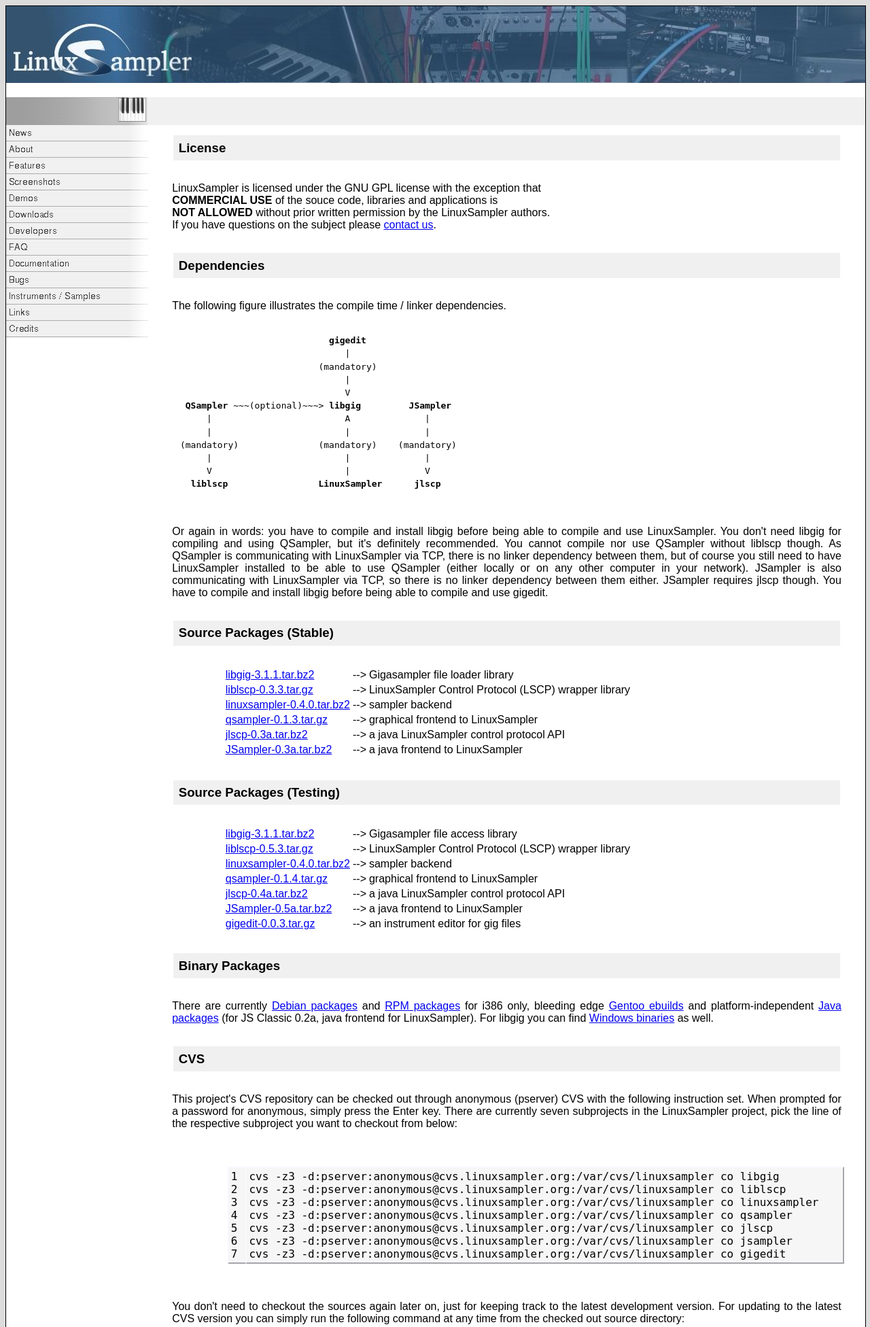
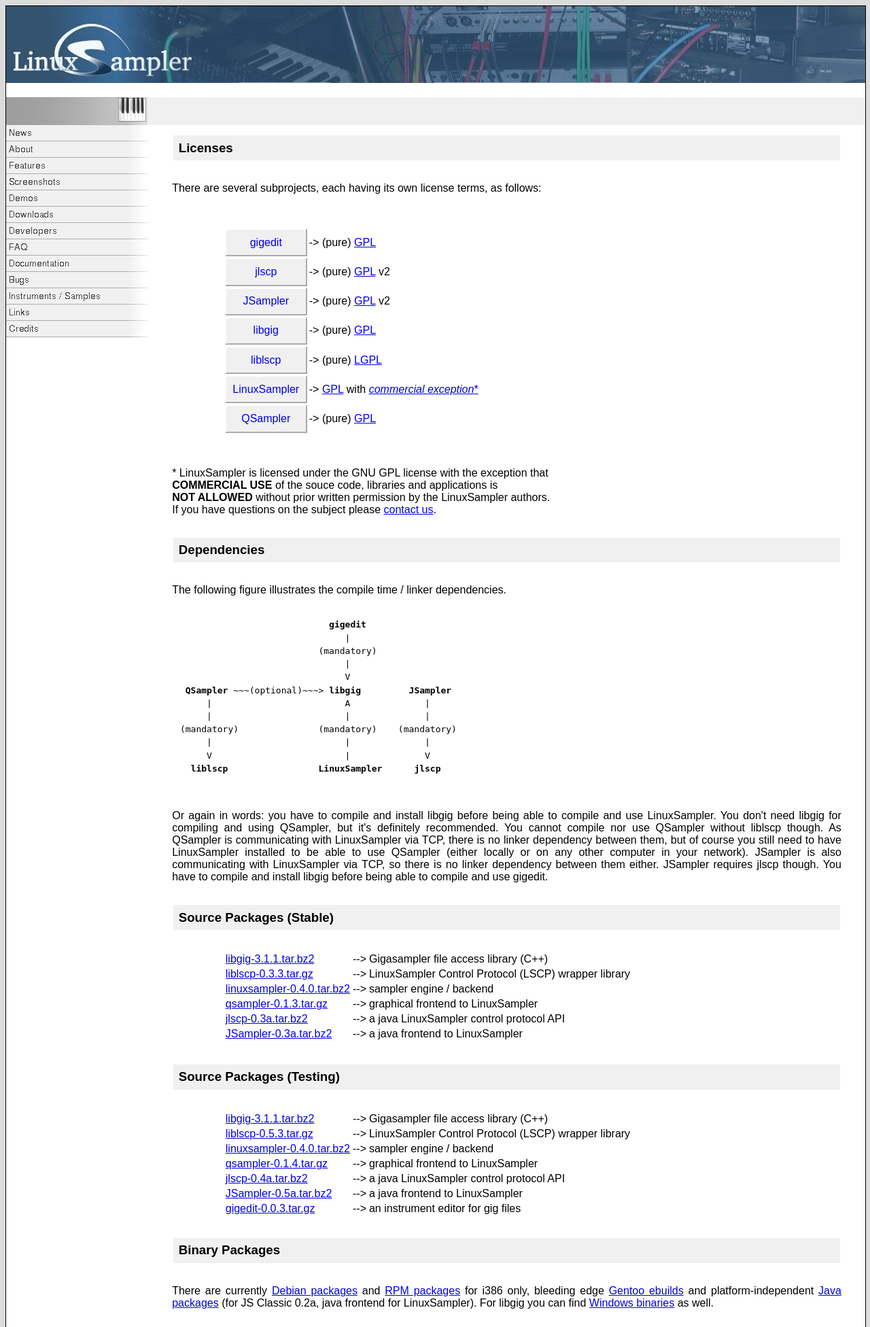
Before and after one commit to svn2github/linuxsampler-web, a PHP site: page /downloads.html in a window 1280 px wide. Shown: the top 1952 px of the page at 68% size. Run offline with PHP 8.4, Linux system fonts and the light colour scheme.

Commit message:
- made the license terms of each subproject more clear
git-svn-id: https://svn.linuxsampler.org/svn/web@1246 d2c4447f-3961-4fff-bec3-96d84be9abe5

```diff
--- a/trunk/www.linuxsampler.org/downloads.html
+++ b/trunk/www.linuxsampler.org/downloads.html
@@ -158,9 +158,59 @@
       <td valign="top" width="100%">
       <div id="contents">
 
-      <h2>License</h2>
+      <h2>Licenses</h2>
       <p class="default">
-LinuxSampler is licensed under the GNU GPL license with the exception that<br>
+      There are several subprojects, each having its own license terms, as follows:
+      </p>
+      <table class="default">
+      <tbody>
+        <tr>
+          <td class="bordered">
+            <a class="info" href=#gigedit>gigedit<span class='info'>An instrument editor for gig files (written in C++, based on the GTK toolkit).</span></a>
+          </td>
+          <td> -> (pure) <a href="http://www.gnu.org/copyleft/gpl.html">GPL</a></td>
+        </tr>
+        <tr>
+          <td class="bordered">
+             <a class="info" href=#jlscp>jlscp<span class='info'>A java LinuxSampler control protocol API.</span></a>
+          </td>
+          <td> -> (pure) <a href="http://www.gnu.org/copyleft/gpl.html">GPL</a> v2</td>
+        </tr>
+        <tr>
+          <td class="bordered">
+              <a class="info" href=#jsampler>JSampler<span class='info'>A graphical frontend to LinuxSampler, written in Java.</span></a>
+          </td>
+          <td> -> (pure) <a href="http://www.gnu.org/copyleft/gpl.html">GPL</a> v2</td>
+        </tr>
+        <tr>
+          <td class="bordered">
+            <a class="info" href=#libgig>libgig<span class='info'>Gigasampler file access library (C++), for loading, modifying and creating gig files.</span></a>
+          </td>
+          <td> -> (pure) <a href="http://www.gnu.org/copyleft/gpl.html">GPL</a></td>
+        </tr>
+        <tr>
+          <td class="bordered">
+            <a class="info" href=#liblscp>liblscp<span class='info'>LinuxSampler Control Protocol (LSCP) wrapper C library.</span></a>
+          </td>
+          <td> -> (pure) <a href="http://www.gnu.org/licenses/lgpl.html">LGPL</a></td>
+        </tr>
+        <tr>
+          <td class="bordered">
+            <a class="info" href=#linuxsampler>LinuxSampler<span class='info'>Sampler backend, including sampler engine, audio and MIDI drivers, network layer (LSCP) API and native C++ API.</span></a>
+          </td>
+          <td> -> <a href="http://www.gnu.org/copyleft/gpl.html">GPL</a> with <a href="#exception"><u><i>commercial exception</i></u>*</a></td>
+        </tr>
+        <tr>
+          <td class="bordered">
+            <a class="info" href=#qsampler>QSampler<span class='info'>Graphical frontend to LinuxSampler (written in C++, based on the Qt toolkit).</span></a>
+          </td>
+          <td> -> (pure) <a href="http://www.gnu.org/copyleft/gpl.html">GPL</a></td>
+        </tr>
+      </tbody>
+      </table>
+      <a name="exception"></a>
+      <p class="default">
+* LinuxSampler is licensed under the GNU GPL license with the exception that<br>
 <b>COMMERCIAL USE</b> of the souce code, libraries and applications is<br>
 <b>NOT ALLOWED</b> without prior written permission by the LinuxSampler authors.<br>
 If you have questions on the subject please <A HREF="developers.html">contact us</A>.<br>
@@ -199,42 +249,54 @@ libgig before being able to compile and use gigedit.</p>
       <table class="default">
         <tbody>
           <tr>
-            <td> <a
+            <td>
+              <a name="libgig"></a>
+              <a
  href="http://download.linuxsampler.org/packages/libgig-3.1.1.tar.bz2">
 libgig-3.1.1.tar.bz2 </a> </td>
             <td> --&gt; </td>
-            <td> Gigasampler file loader library </td>
+            <td> Gigasampler file access library (C++) </td>
           </tr>
           <tr>
-            <td> <a
+            <td>
+              <a name="liblscp"></a>
+              <a
  href="http://download.linuxsampler.org/packages/liblscp-0.3.3.tar.gz">
 liblscp-0.3.3.tar.gz </a> </td>
             <td> --&gt; </td>
             <td> LinuxSampler Control Protocol (LSCP) wrapper library </td>
           </tr>
           <tr>
-            <td> <a
+            <td>
+              <a name="linuxsampler"></a>
+              <a
  href="http://download.linuxsampler.org/packages/linuxsampler-0.4.0.tar.bz2">
 linuxsampler-0.4.0.tar.bz2 </a> </td>
             <td> --&gt; </td>
-            <td> sampler backend </td>
+            <td> sampler engine / backend </td>
           </tr>
           <tr>
-            <td> <a
+            <td>
+              <a name="qsampler"></a>
+              <a
  href="http://download.linuxsampler.org/packages/qsampler-0.1.3.tar.gz">
 qsampler-0.1.3.tar.gz </a> </td>
             <td> --&gt; </td>
             <td> graphical frontend to LinuxSampler </td>
           </tr>
           <tr>
-            <td> <a
+            <td>
+              <a name="jlscp"></a>
+              <a
  href="http://downloads.sourceforge.net/jlscp/jlscp-0.3a.tar.bz2">
 jlscp-0.3a.tar.bz2 </a> </td>
             <td> --&gt; </td>
             <td> a java LinuxSampler control protocol API </td>
           </tr>
           <tr>
-            <td> <a
+            <td>
+              <a name="jsampler"></a>
+              <a
  href="http://downloads.sourceforge.net/jsampler/JSampler-0.3a.tar.bz2">
 JSampler-0.3a.tar.bz2 </a> </td>
             <td> --&gt; </td>
@@ -252,7 +314,7 @@ JSampler-0.3a.tar.bz2 </a> </td>
  href="http://download.linuxsampler.org/packages/libgig-3.1.1.tar.bz2">
 libgig-3.1.1.tar.bz2 </a> </td>
             <td> --&gt; </td>
-            <td> Gigasampler file access library </td>
+            <td> Gigasampler file access library (C++) </td>
           </tr>
           <tr>
             <td> <a
@@ -266,7 +328,7 @@ liblscp-0.5.3.tar.gz </a> </td>
  href="http://download.linuxsampler.org/packages/linuxsampler-0.4.0.tar.bz2">
 linuxsampler-0.4.0.tar.bz2 </a> </td>
             <td> --&gt; </td>
-            <td> sampler backend </td>
+            <td> sampler engine / backend </td>
           </tr>
           <tr>
             <td> <a
@@ -290,7 +352,9 @@ JSampler-0.5a.tar.bz2 </a> </td>
             <td> a java frontend to LinuxSampler </td>
           </tr>
           <tr>
-            <td> <a
+            <td>
+              <a name="gigedit"></a>
+              <a
  href="http://download.linuxsampler.org/packages/gigedit-0.0.3.tar.gz">
 gigedit-0.0.3.tar.gz </a> </td>
             <td> --&gt; </td>
--- a/trunk/www.linuxsampler.org/index.css
+++ b/trunk/www.linuxsampler.org/index.css
@@ -68,6 +68,13 @@ table.default {
 	font-style: normal;
 	font-weight: normal;
 	padding: 1em 2.2em;
+	}
+
+td.bordered {
+	text-align: center;
+	padding: 0.6em;
+	border: 2px outset White;
+	background-color: #F0F0F0;
 	}
 
 td.default {
@@ -223,3 +230,27 @@ li.partly	{
 	font-family: sans-serif;
 	text-align: justify;
 	}
+
+
+/* info code from SantaKlauss at http://www.madaboutstyle.com/tooltip2.html */
+a.info {
+	/* This is the key. */
+	position: relative;
+	z-index: 24;
+	text-decoration: none;
+}
+a.info:hover {
+	z-index: 25;
+	color: #FFF; background-color: #900;
+}
+a.info span { display: none; }
+a.info:hover span.info {
+	/* The span will display just on :hover state. */
+	display: block;
+	position: absolute;
+	font-size: smaller;
+	top: 2em; left: -5em; width: 15em;
+	padding: 2px; border: 1px solid #333;
+	color: #900; background-color: #DDF;
+	text-align: left;
+}
```
